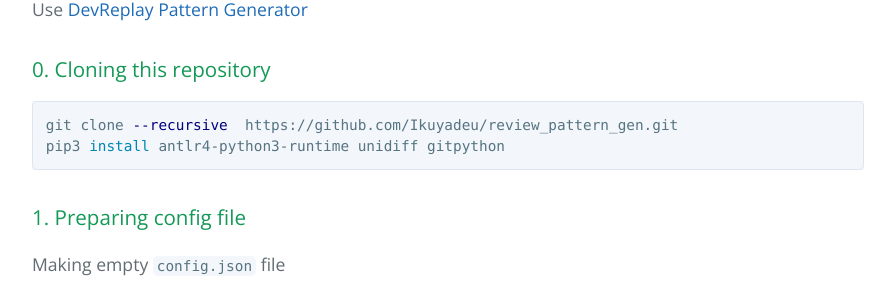
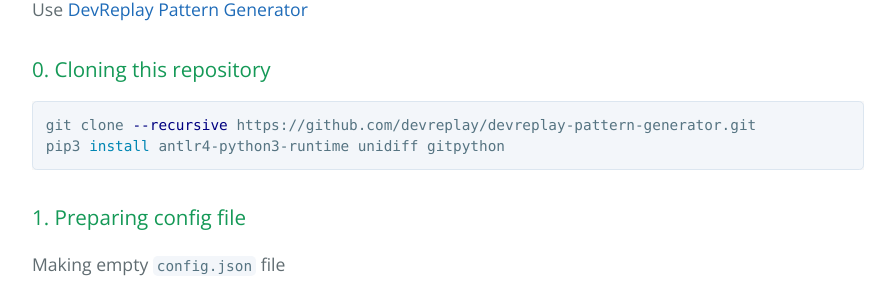
Before and after one commit to devreplay/devreplay.github.io, a Jekyll site: the page built from docs.md, in a window 1280 px wide and 900 px high, scrolled down 2636 px. Shown: the part 143-436 px from the top of the window, without its empty margins (192-1087 px from the left). Built offline with Jekyll 4.4.1, drawn with Linux system fonts in a browser that asks for light colours; part of the change alters nothing that is shown.

Commit message:
fix git info

````diff
--- a/docs.md
+++ b/docs.md
@@ -116,7 +116,7 @@ Use [DevReplay Pattern Generator](https://github.com/devreplay/devreplay-pattern
 ### 0. Cloning this repository
 
 ```sh
-git clone --recursive  https://github.com/Ikuyadeu/review_pattern_gen.git
+git clone --recursive https://github.com/devreplay/devreplay-pattern-generator.git
 pip3 install antlr4-python3-runtime unidiff gitpython
 ```
 
````
